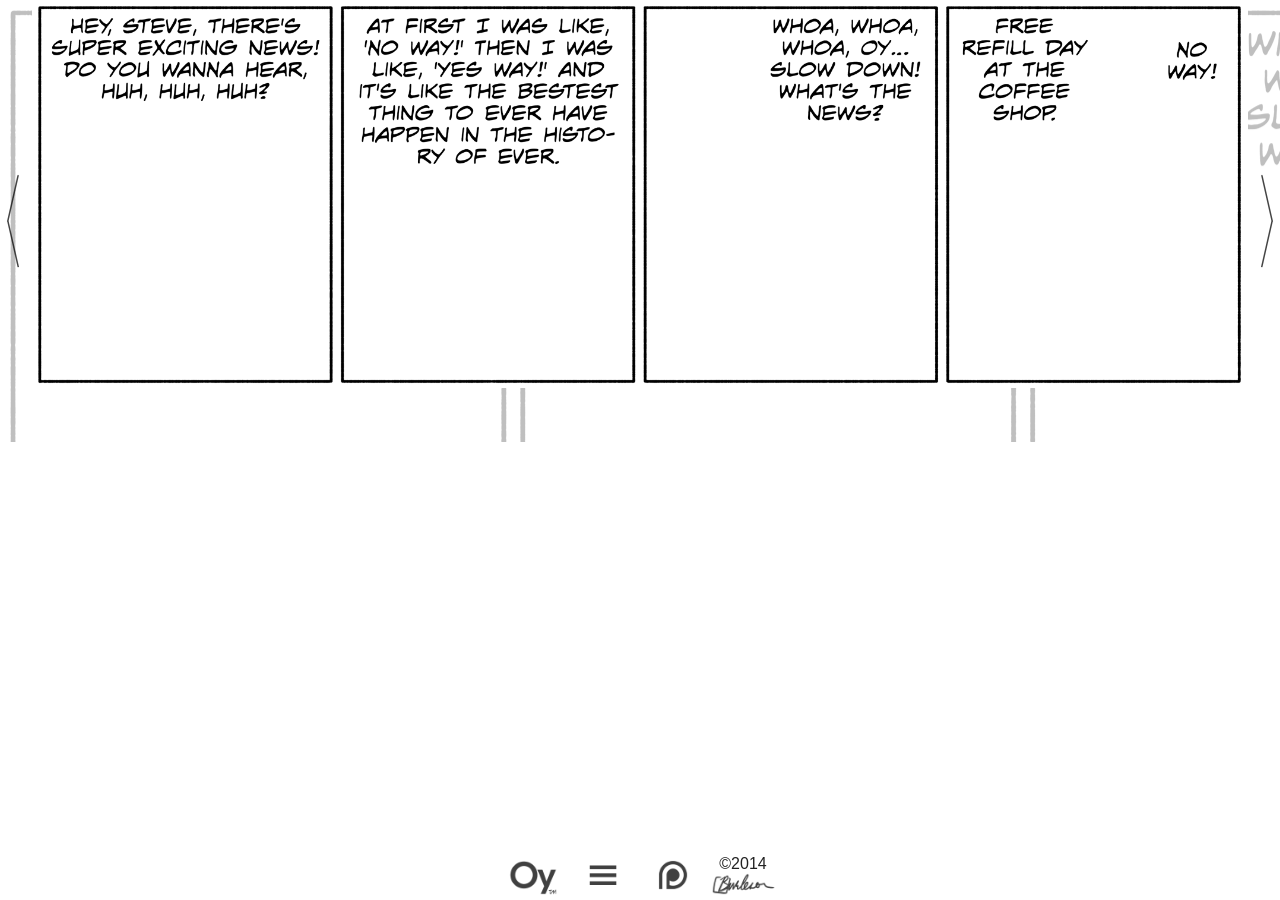
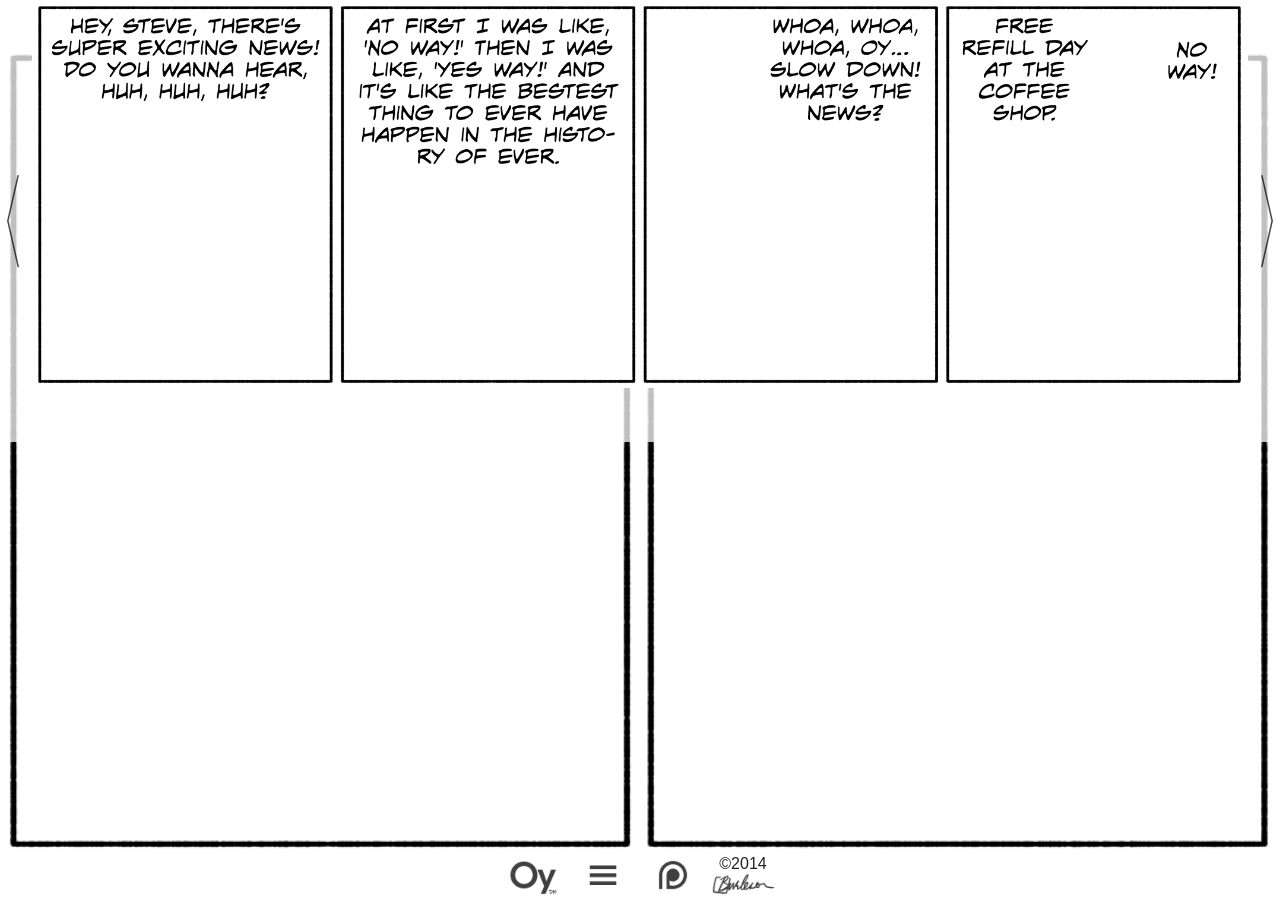
Before and after one commit to oycomics/oycomics.github.io, a Jekyll site: the page built from _posts/2014-05-09-resp-test-comic.md, in a window 1280 px wide. Built offline with Jekyll 4.4.1, drawn with Linux system fonts in a browser that asks for light colours; Markdown is read by kramdown in place of the engine named in the settings.

Commit message:
Update 2014-05-09-resp-test-comic.md

```diff
--- a/_posts/2014-05-09-resp-test-comic.md
+++ b/_posts/2014-05-09-resp-test-comic.md
@@ -5,4 +5,4 @@
 image: "2014-05-09.png"
 ---
 ![ALT TEXT]({{ site.url }}/comics/2014-05-09.png)
-<style>body {background-image: url({{ site.url }}/comics/2014-05-09.png);}</style>
+<style>html {background-image: url({{ site.url }}/comics/2014-05-09.png);}</style>
```
